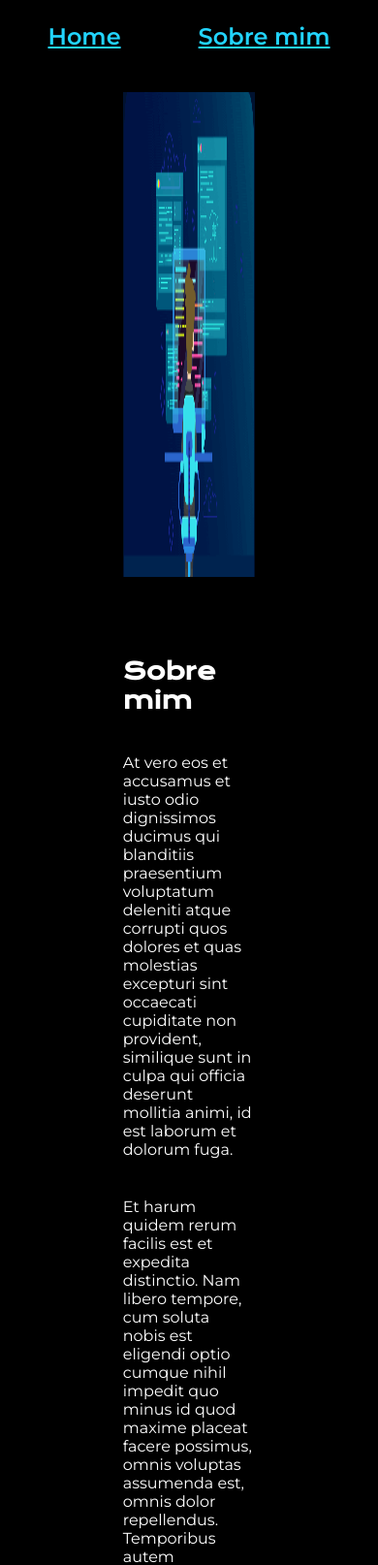
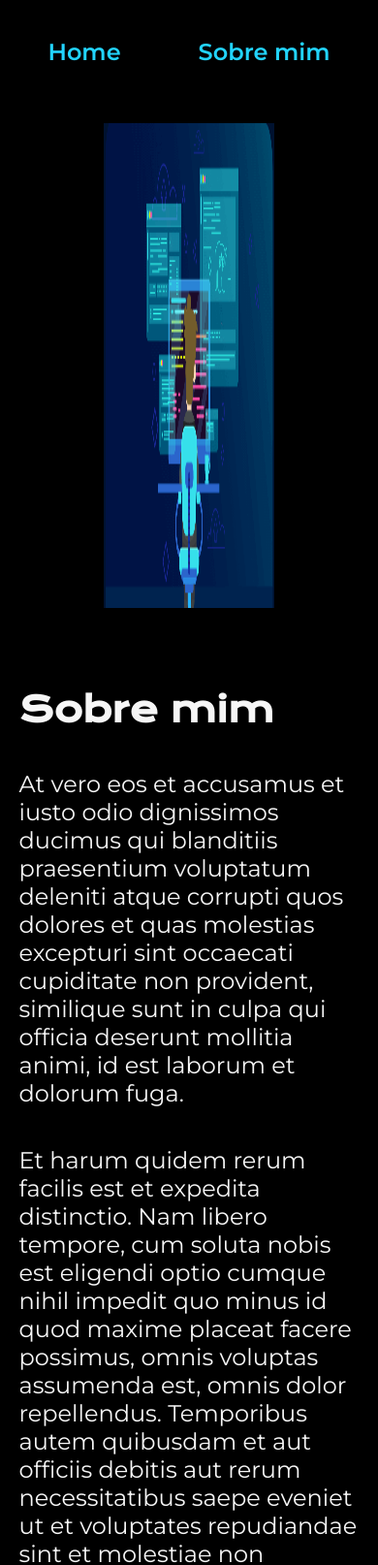
Before and after one commit to kevin-andrade/Portfolio_HTML_Project, a plain HTML site: page about.html in a window 390 px wide. Shown: the top 1614 px of the page at 97% size. Drawn offline with nearby package versions, Linux system fonts and the light colour scheme.

Commit message:
adicionando responsividade para mobile

```diff
--- a/styles/style.css
+++ b/styles/style.css
@@ -16,11 +16,10 @@
     padding: 0;
 }
 
-body{
-    /* height: 100vh; */
+body {
     box-sizing: border-box;
     background-color: var(--cor-primaria);
-    color: white;
+    color: var(--cor-secundaria);
 }
 
 .cabecalho {
@@ -34,9 +33,10 @@ body{
 
 .cabecalho__menu__link {
     font-family: var(--font-secundaria);
-    font-size: 24px;
+    font-size: 1.5rem;
     font-weight: 600;
     color: var(--cor-terciaria);
+    text-decoration: none;
 }
 /*pai*/
 .apresentacao{
@@ -55,7 +55,7 @@ body{
 }
 
 .apresentacao__conteudo__titulo{
-    font-size: 2,25rem;
+    font-size: 2.25rem;
     font-family: var(--font-primaria);
 }
 
@@ -64,7 +64,7 @@ body{
 }
 
 .apresentacao__conteudo__texto{
-    font-size: 1,5rem;
+    font-size: 1.5rem;
     font-family: var(--font-secundaria);
 }
 
@@ -86,12 +86,11 @@ body{
 
 .apresentacao__links__subtitulo{
     font-family: var(--font-secundaria);
-    font-size: 1,5rem;
+    font-size: 1.5rem;
     font-weight: 400;
 }
 
 .apresentacao__links__navegacao{
-    /* background-color: #22D4FD; */
     display: flex;
     justify-content: center;
     gap: 16px;
@@ -99,7 +98,7 @@ body{
     width: 50%;
     text-align: center;
     border-radius: 8px;
-    font-size: 1,5rem;
+    font-size: 1.5rem;
     font-weight: 600;
     padding: 21.5px 0;
     text-decoration: none;
@@ -117,14 +116,14 @@ body{
     background-color: var(--cor-terciaria);
     text-align: center;
     font-family: var(--font-secundaria);
-    font-size: 1,5rem;
+    font-size: 1.5rem;
     font-weight: 400;
 
 }
 
 @media (max-width: 1200px){
     .cabecalho {
-        padding: 6%;
+        padding: 10%;
     }
 
     .cabecalho__menu {
@@ -133,7 +132,11 @@ body{
 
     .apresentacao {
         flex-direction: column-reverse;
+        padding: 5%;
     }
 
+    .apresentacao__conteudo {
+        width: auto;
+    }
 
 }
```
